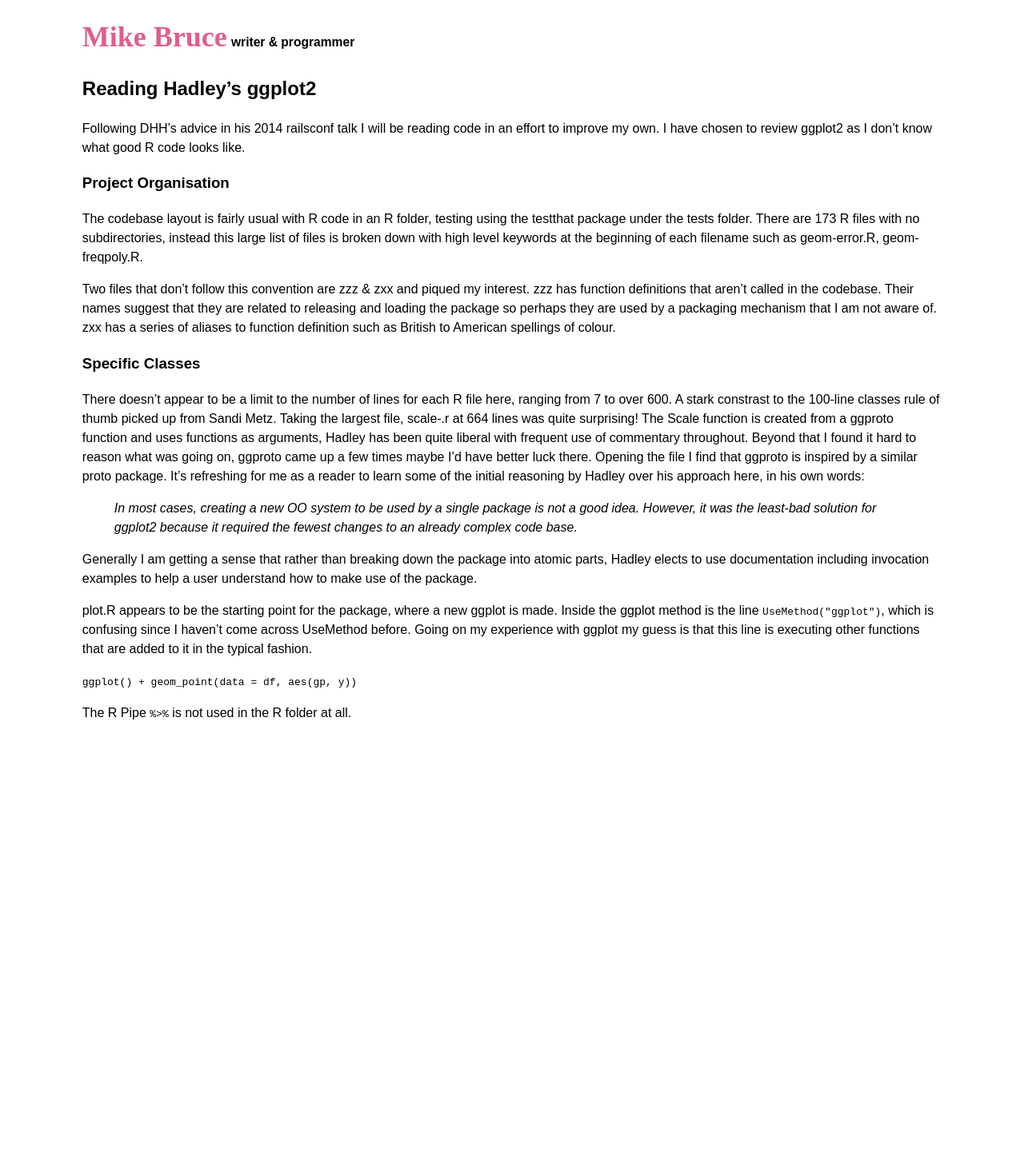
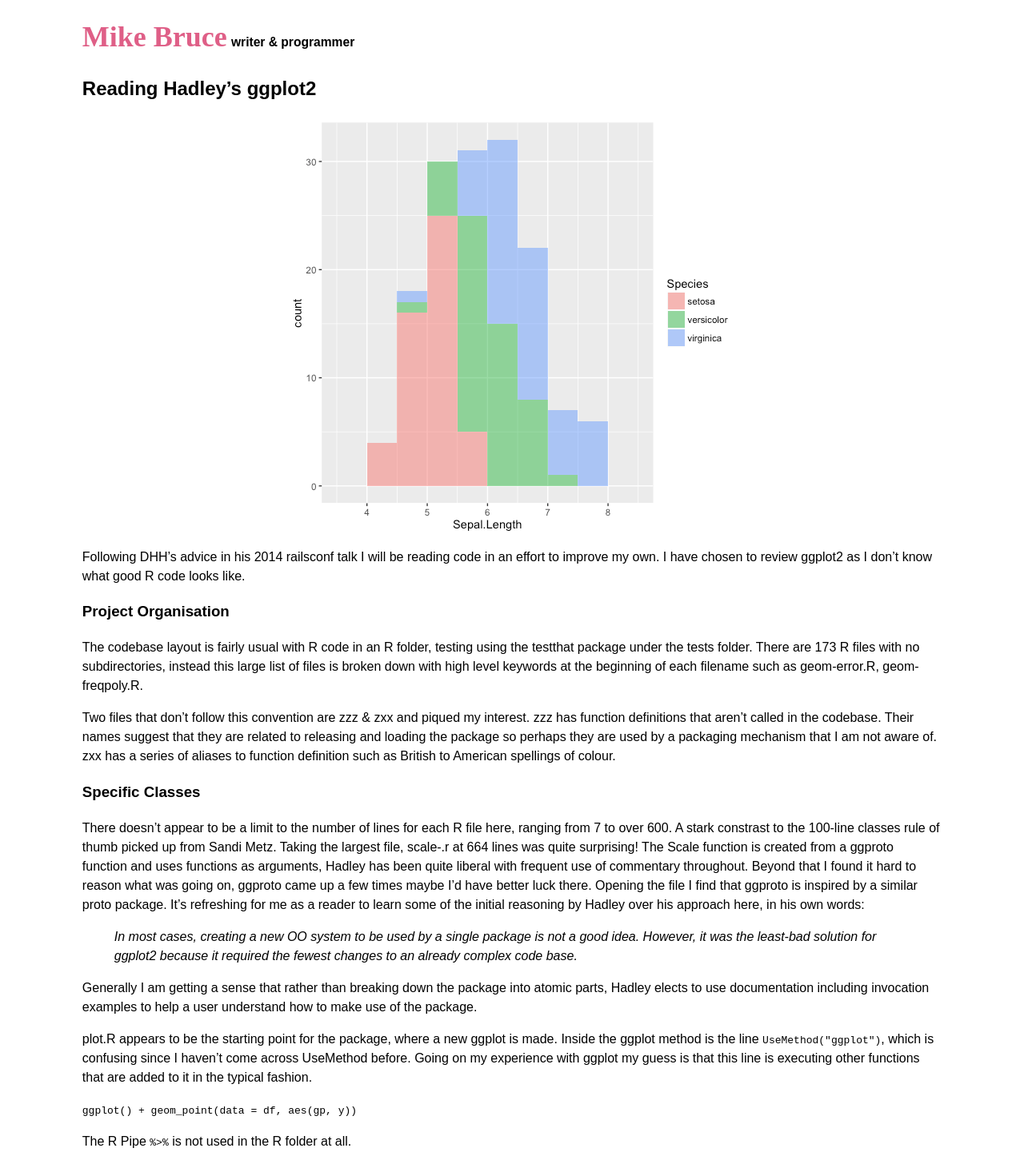
Before and after one commit to michaelbruce/michaelbruce.github.io, a Jekyll site: the page built from _posts/2017-08-01-reading-ggplot2.md, in a window 1280 px wide. Shown: the whole page at 80% size. Built offline with Jekyll 4.4.1, drawn with Linux system fonts in a browser that asks for light colours; some web fonts are replaced; before the commit the page ends 920 px from its top, so only the background shows below that.

Commit message:
Include plot image in ggplot2 write up

```diff
--- a/_posts/2017-08-01-reading-ggplot2.md
+++ b/_posts/2017-08-01-reading-ggplot2.md
@@ -4,6 +4,8 @@
 ---
 
 ## Reading Hadley's ggplot2
+
+![ggplot2]({{ site.baseurl }}/public/ggplot2.png){: .center-image }
 
 Following DHH's advice in his 2014 railsconf talk I will be reading code in an
 effort to improve my own. I have chosen to review ggplot2 as I don't know what
```
Also changed, not shown: public/ggplot2.png (added).
